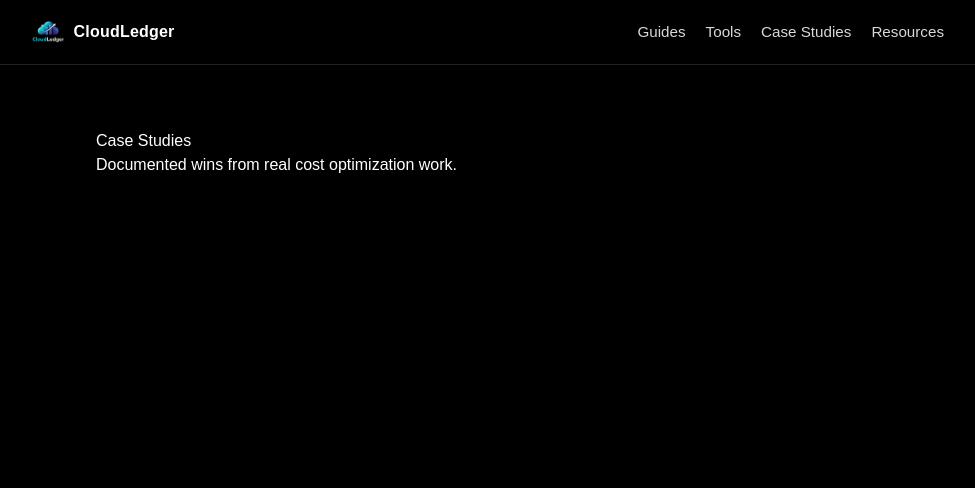
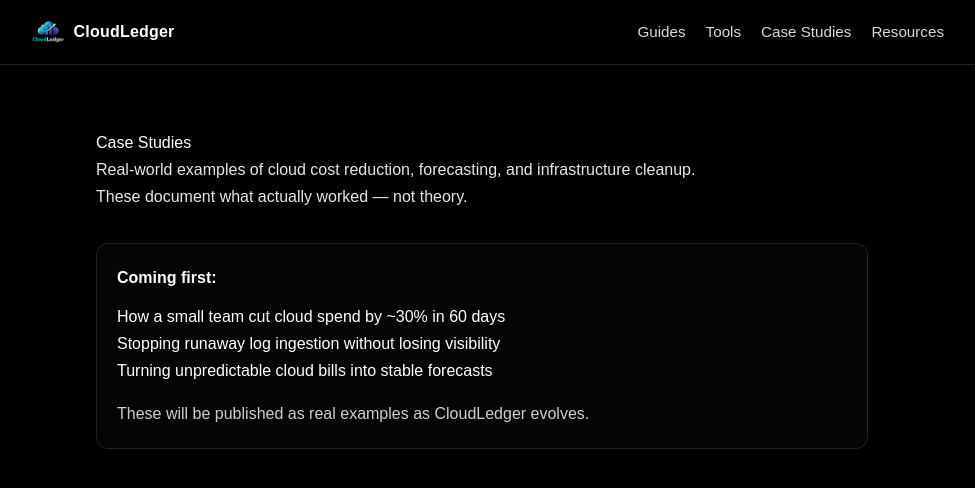
Before and after one commit to SB4647/cloudledger, a Next.js app: page /cases in a window 1280 px wide. Shown: the top 488 px of the page, without its empty margins (152-1127 px from the left). Built offline with nearby package versions, Linux system fonts and the light colour scheme.

Commit message:
feat(cases): Add case studies index and roadmap

```diff
--- a/app/cases/page.tsx
+++ b/app/cases/page.tsx
@@ -1,8 +1,34 @@
 export default function Cases() {
   return (
-    <main style={{ padding: "4rem", maxWidth: "900px" }}>
+    <main style={{ padding: "4rem", maxWidth: "900px", lineHeight: 1.7 }}>
       <h1>Case Studies</h1>
-      <p>Documented wins from real cost optimization work.</p>
+
+      <p style={{ opacity: 0.9, maxWidth: "70ch" }}>
+        Real-world examples of cloud cost reduction, forecasting, and
+        infrastructure cleanup. These document what actually worked — not
+        theory.
+      </p>
+
+      <div
+        style={{
+          marginTop: "2rem",
+          padding: "1.25rem",
+          border: "1px solid #222",
+          borderRadius: 12,
+          background: "rgba(255,255,255,0.02)",
+        }}
+      >
+        <strong>Coming first:</strong>
+        <ul style={{ marginTop: "0.75rem" }}>
+          <li>How a small team cut cloud spend by ~30% in 60 days</li>
+          <li>Stopping runaway log ingestion without losing visibility</li>
+          <li>Turning unpredictable cloud bills into stable forecasts</li>
+        </ul>
+
+        <p style={{ marginTop: "1rem", opacity: 0.8 }}>
+          These will be published as real examples as CloudLedger evolves.
+        </p>
+      </div>
     </main>
   );
 }
```
